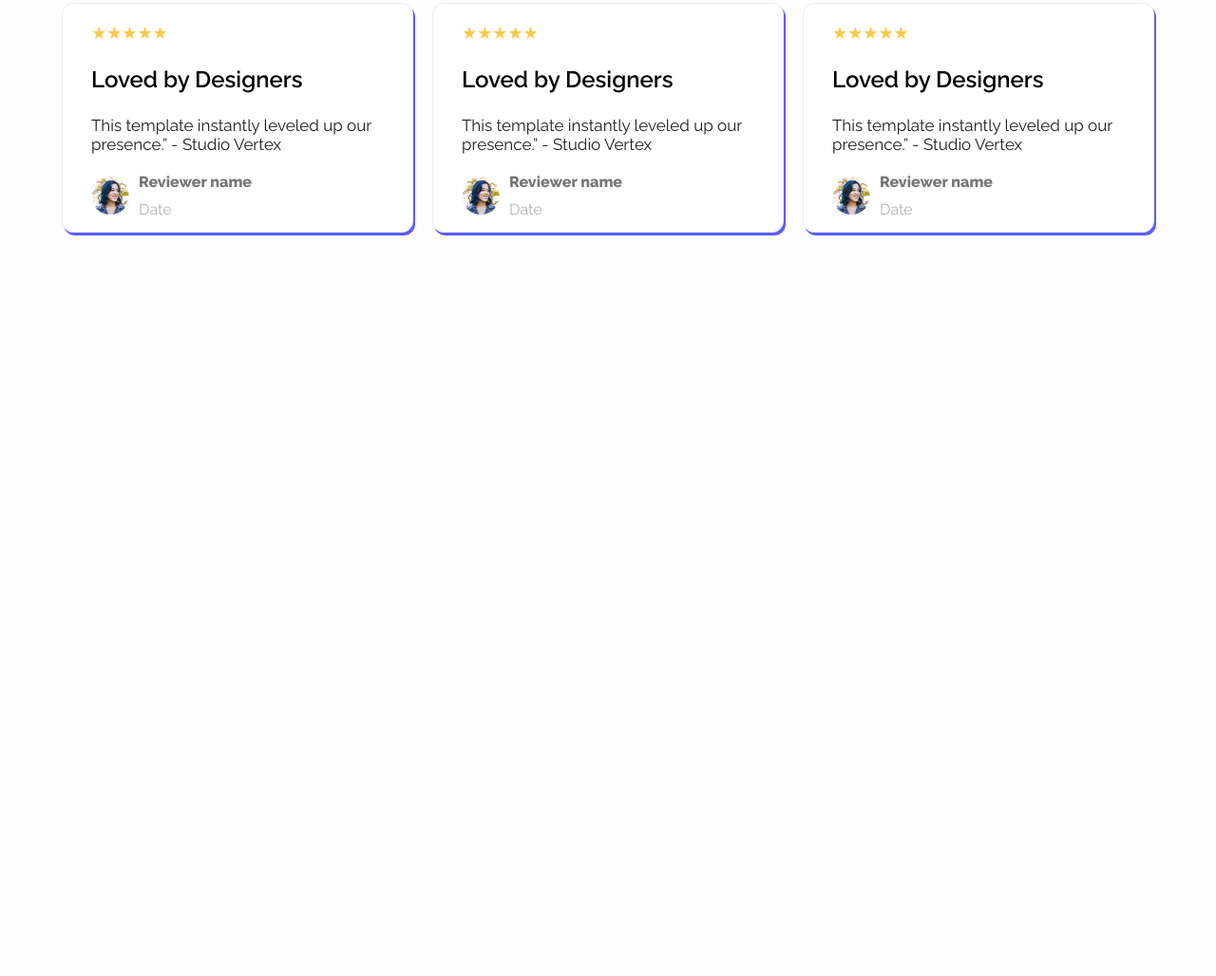
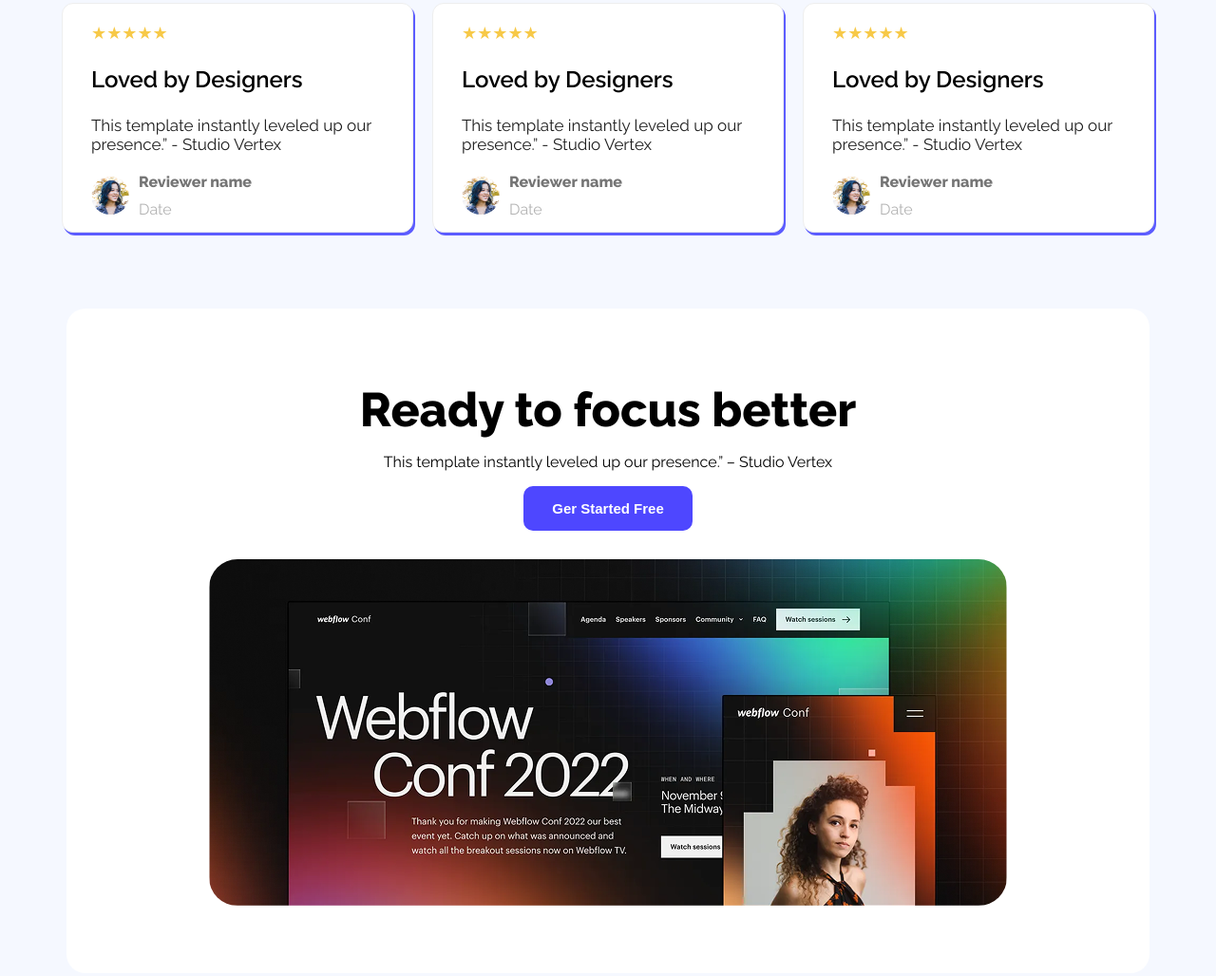
Before and after one commit to mahedi0x/Landing_Page, a plain HTML site: page index.html in a window 1280 px wide. Shown: the part 1760-2788 px from the top of the page at 95% size. Before the commit the page ends 2065 px from the top, so only its background shows below. Drawn offline with Linux system fonts and the light colour scheme.

Commit message:
ready focus section completed

```diff
--- a/Styles/style.css
+++ b/Styles/style.css
@@ -3,7 +3,8 @@ body {
   font-family: "Raleway", sans-serif;
   max-width: 1420px;
   /* background: #FFFFFF; */
-  background-color: #fdfdfd;
+  /* background-color: #fdfdfd; */
+  background-color: #F5F8FF;
   margin: auto;
 }
 
@@ -199,3 +200,34 @@ body {
     font-size: 16px;
     color: #B3B3B3;
   }
+
+  .focus-container{
+    width: 1140px;
+    height: 700px;
+    margin: 50px auto;
+    display: flex;
+    align-items: center;
+    justify-content: center;
+    background: #FFFFFF;
+    border-radius: 20px;
+
+
+  }
+
+  .text-container{
+    text-align: center;
+    /* background: #c8bcbc; */
+    padding: 20px;
+  }
+  .text-container h1{
+    font-size: 50px;
+    font-weight: 700;
+    margin: 0;
+  }
+  .text-container p{
+    font-size: 16px
+  }
+  .web-img-container img{
+    border-radius: 30px;
+    margin: 10px auto;
+  }
--- a/index.html
+++ b/index.html
@@ -155,6 +155,21 @@
 
 
       </div>
+
+      <!-----------------------Ready Focus Section  -------------------->
+      <section class="focus-container">
+        <div class="">
+            <div class="text-container">
+                <h1>Ready to focus better</h1>
+                <p>This template instantly leveled up our presence.” – Studio Vertex</p>
+                <button class="btn">Ger Started Free</button>
+            </div>
+            <div class="web-img-container">
+                <img src="./Assets/wc-big.png" alt="">
+            </div>
+
+        </div>
+      </section>
     </main>
   </body>
 </html>
```
